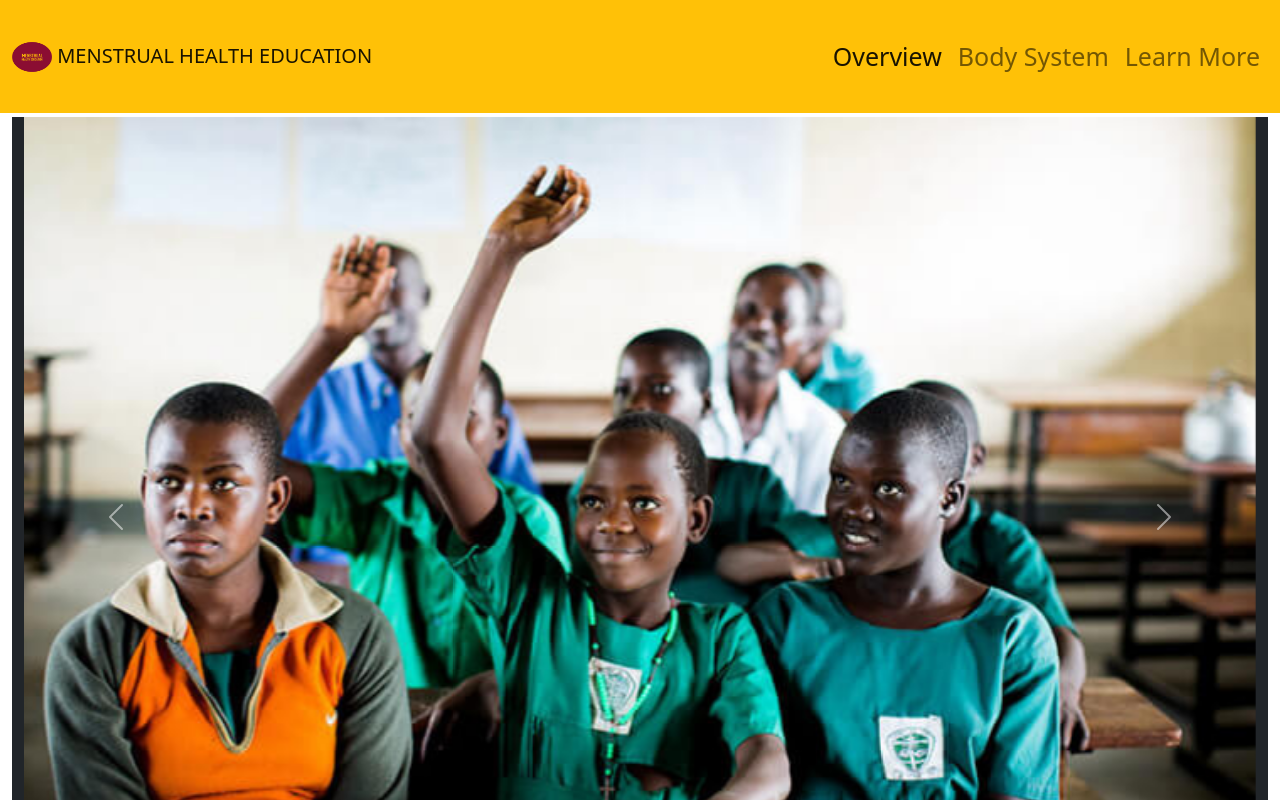
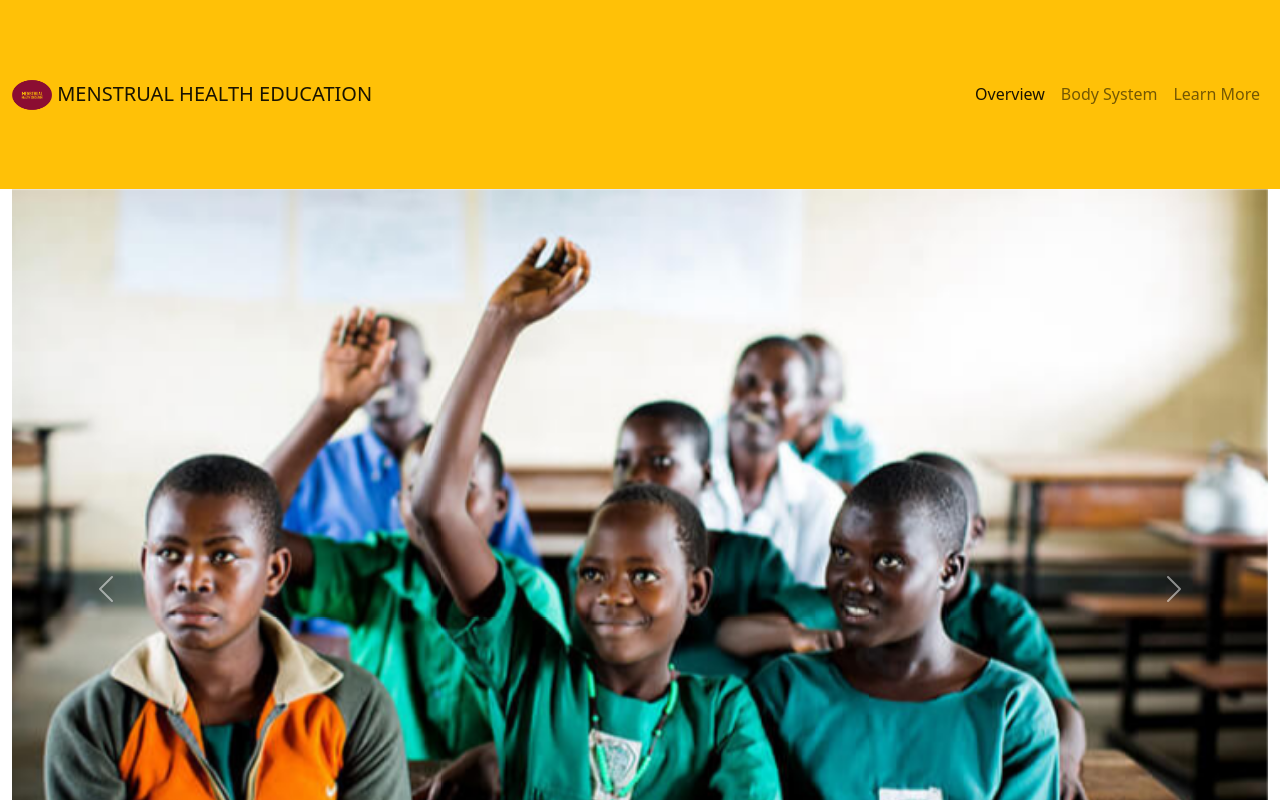
Before and after one commit to Brightfield-Tech-Academy/explorers-for-jhs-shs-grad-2021-menstrual-hygiene-website-project, a plain HTML site: page index.html in a window 1280 px wide. Shown: the top 800 px of the page. Drawn offline with nearby package versions, Linux system fonts and the light colour scheme.

Commit message:
restructuring index.html

```diff
--- a/index.html
+++ b/index.html
@@ -15,7 +15,7 @@
 </head>
 
 <body>
-    <nav class="navbar navbar-expand-lg navbar-light bg-warning" style="height: 3cm; font-size: 25px;">
+    <nav class="navbar navbar-expand-lg navbar-light bg-warning" style="height: 5cm;">
         <div class="container-fluid">
             <a class="navbar-brand" href="#"><img src="images/logo.png" alt="" width="40" height="30" class="d-inline-block align-text-top"> MENSTRUAL HEALTH EDUCATION</a>
             <button class="navbar-toggler" type="button" data-bs-toggle="collapse" data-bs-target="#navbarSupportedContent" aria-controls="navbarSupportedContent" aria-expanded="false" aria-label="Toggle navigation">
@@ -38,8 +38,8 @@
             </div>
         </div>
     </nav>
-    <div class="container-fluid pb-3" style="background-color: white; color: white;">
-        <div class="container-fluid text-white text-center bg-dark mt-1">
+
+    <div class="container-fluid text-white text-center">
         <div id="carouselExampleIndicators" class="carousel slide" data-bs-ride="carousel">
             <div class="carousel-indicators">
                 <button type="button" data-bs-target="#carouselExampleIndicators" data-bs-slide-to="0" class="active" aria-current="true" aria-label="Slide 1"></button>
@@ -67,6 +67,7 @@
                 </button>
         </div>
     </div>
+    <div class="container-fluid" style="background-color: white; color: white;">
         <div class="container-fluid" style="margin-right: 20px;" data-aos="flip-left" data-aos-easing="ease-out-cubic" data-aos-duration="2000">
             <div id="overview" class="container-fluid text-white text-center p-5 m-3" data-aos="fade-down" data-aos-easing="linear" data-aos-duration="1500" style="padding-top: 100px; padding-bottom: 30px; padding-left: 30px; background-image: url('./images/design.jpg'); background-size: cover; background-repeat: no-repeat;">
                 <h1 class="text-warning text-center">WHAT IS MENSTRUATION</h1>
@@ -144,7 +145,7 @@
                     than this, from 21-35 days, are normal.
                 </p>
                 <div class="container">
-                    <img src="./images/female organ.jpg " alt="">
+                    <img src="./images/female organ.jpg " alt="" class="img-fluid">
                 </div>
             </div>
         </div>
```
Lines whose indentation alone changed are shown as unchanged.
